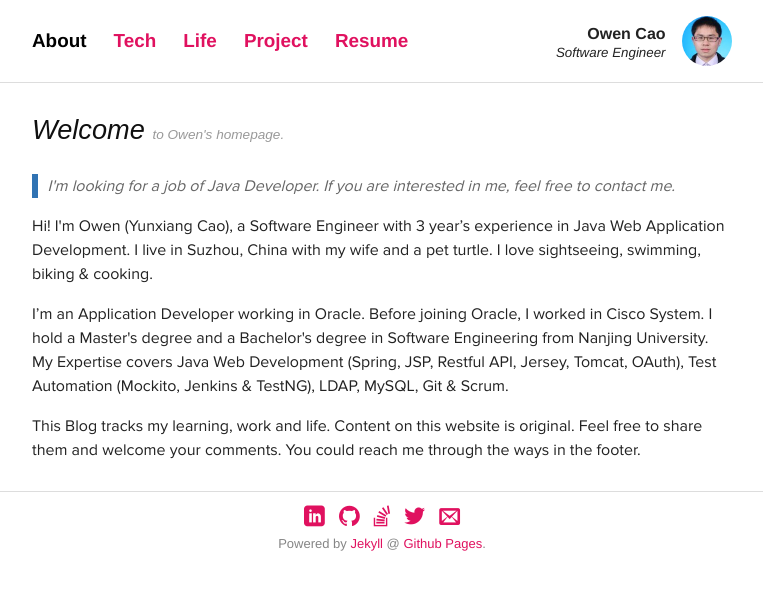
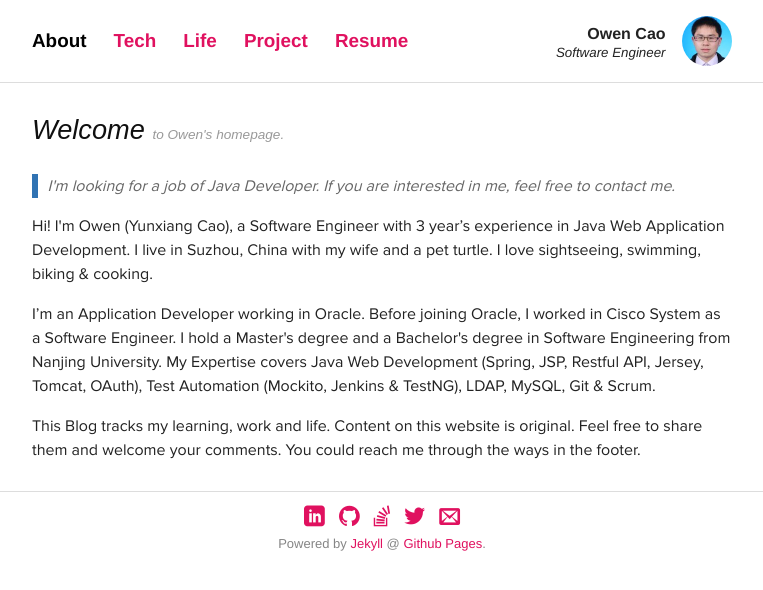
Before and after one commit to cynosure7/cynosure7.github.io, a Jekyll site: the page built from index.html, in a window 1280 px wide. Shown: the top 590 px of the page, without its empty margins (258-1021 px from the left). Built offline with Jekyll 4.4.1, drawn with Linux system fonts in a browser that asks for light colours; Markdown is read by kramdown in place of the engine named in the settings.

Commit message:
Update index.html

```diff
--- a/index.html
+++ b/index.html
@@ -19,7 +19,7 @@ description: Hello Owen.
   </blockquote>
   	<p>Hi! I'm Owen (Yunxiang Cao), a Software Engineer with 3 year’s experience in Java Web Application Development. I live in Suzhou, China with my wife and a pet turtle. I love sightseeing, swimming, biking & cooking.</p>
 
-	<p>I’m an Application Developer working in Oracle. Before joining Oracle, I worked in Cisco System. I hold a Master's degree and a Bachelor's degree in Software Engineering from Nanjing University.
+	<p>I’m an Application Developer working in Oracle. Before joining Oracle, I worked in Cisco System as a Software Engineer. I hold a Master's degree and a Bachelor's degree in Software Engineering from Nanjing University.
 My Expertise covers Java Web Development (Spring, JSP, Restful API, Jersey, Tomcat, OAuth), Test Automation (Mockito, Jenkins & TestNG), LDAP, MySQL, Git & Scrum.</p>
 
 	<p>This Blog tracks my learning, work and life. Content on this website is original. Feel free to share them and welcome your comments. You could reach me through the ways in the footer.</p>
```
